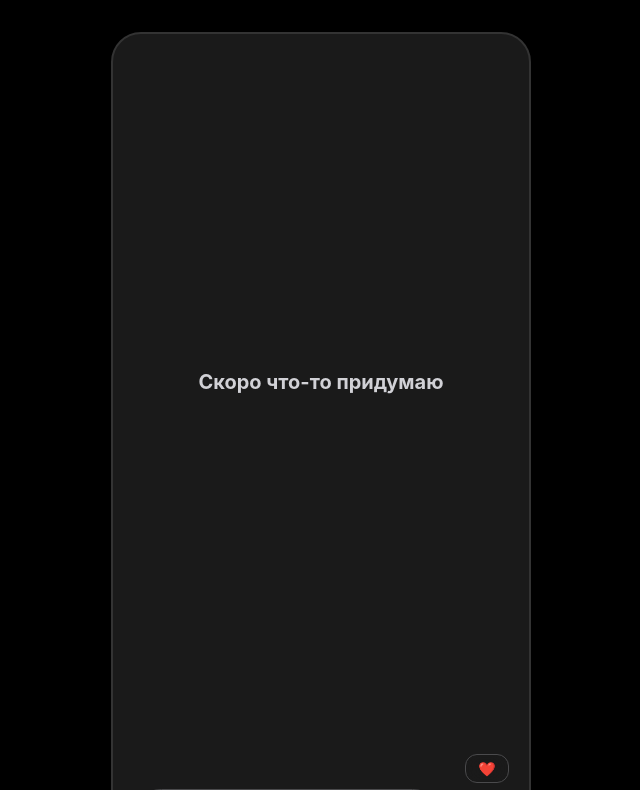
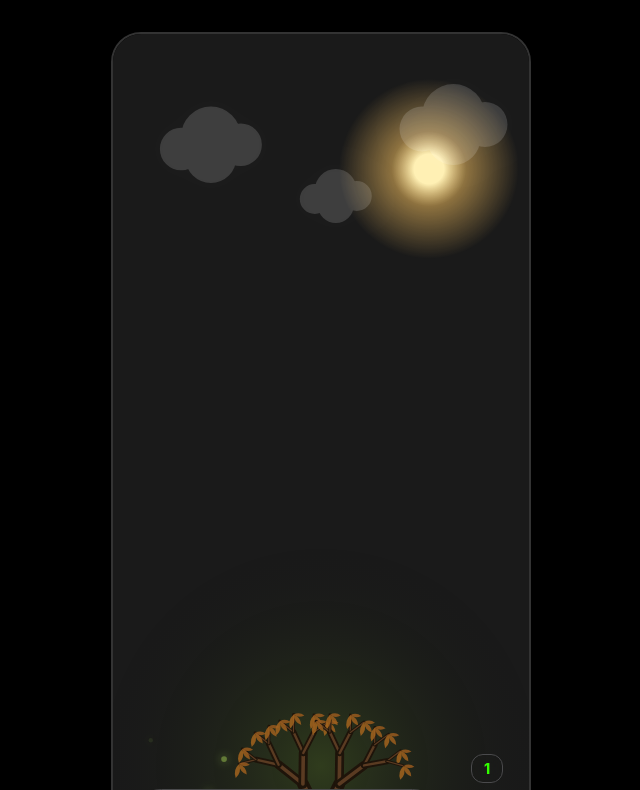
Before and after one commit to Wayy-1201/Krytie_Shychki, a Flask app: page / in a window 1280 px wide, after a click on "Дерево". Shown: the top 790 px of the page, without its empty margins (319-959 px from the left). Run offline with Flask 3, Linux system fonts and the light colour scheme; grey boxes labelled with a size stand in for pictures from a placeholder-image service; some libraries are stand-ins or nearby versions.

Commit message:
add_tree

```diff
--- a/static/main.js
+++ b/static/main.js
@@ -412,12 +412,25 @@ document.addEventListener('DOMContentLoaded', async () => {
             link.classList.add('active');
 
             if (badge) {
+                const for_tree = document.querySelector('.content-wrapper');
                 if (link.classList.contains('nav-profile') || link.getAttribute('data-target') === 'page-shop') {
                     badge.innerText = userCoins;
                     badge.style.color = "white";
+                    for_tree.style.marginTop = "60px"; // Возвращаем верхний маргин для дерева
                 } else if (link.getAttribute('data-target') === 'page-tasks') {
                     badge.innerText = userLevel;
                     badge.style.color = "#0a84ff";
+                    for_tree.style.marginTop = "60px"; // Возвращаем верхний маргин для дерева
+                }
+                if (link.getAttribute('data-target') === 'page-tree') {
+                    if (typeof initTree === 'function') {
+                        let treeStage = getTreeStage(userLevel); // Получаем текущую стадию дерева
+                        initTree(); // Безопасно запускаем перерисовку и инициализацию холста
+                        badge.innerHTML = treeStage; // Показываем уровень на дереве
+                        badge.style.color = "#33ff00";
+                        for_tree.style.padding = "0px"; // Убираем паддинг для дерева
+                        for_tree.style.marginTop = "45px"; // Убираем верхний маргин для дерева
+                    }
                 }
             }
 
@@ -698,5 +711,344 @@ document.addEventListener('DOMContentLoaded', async () => {
 
     setupBattery('bar-physical', 'fill-physical');
     setupBattery('bar-social', 'fill-social');
+    initTree();
 
 });
+
+
+
+
+
+
+// ==========================================
+// 6. ИНТЕРАКТИВНОЕ ДЕРЕВО (CANVAS)
+// ==========================================
+let treeTime = 0;
+let treeCanvas = null;
+let treeCtx = null;
+let particles = [];
+const MAX_PARTICLES = 60; // Количество летающих частиц
+
+// Определение стадии строго по уровням
+function getTreeStage(lvl) {
+    if (lvl >= 1 && lvl <= 3) return 1;
+    if (lvl >= 4 && lvl <= 6) return 2;
+    if (lvl >= 7 && lvl <= 9) return 3;
+    if (lvl >= 10 && lvl <= 14) return 4;
+    if (lvl >= 15) return 5; // 19 и выше
+}
+
+// Создание одной частицы
+function createParticle(w, h) {
+    return {
+        x: Math.random() * w,
+        y: Math.random() * h,
+        vx: (Math.random() - 0.5) * 0.8,
+        vy: (Math.random() - 0.5) * 0.5 - 0.5, // Летят слегка вверх
+        size: Math.random() * 2 + 1.5,
+        life: Math.random(),
+        alpha: Math.random() * 0.5 + 0.3
+    };
+}
+
+function initTree() {
+    treeCanvas = document.getElementById('treeCanvas');
+    const treeContainer = document.querySelector('.tree-container');
+
+    if (!treeCanvas || !treeContainer) return;
+
+    treeCtx = treeCanvas.getContext('2d');
+
+    // Безопасное назначение размеров
+    if (treeContainer.clientWidth > 0) {
+        treeCanvas.width = treeContainer.clientWidth;
+        treeCanvas.height = treeContainer.clientHeight;
+    }
+
+    const resizeObserver = new ResizeObserver(entries => {
+        for (let entry of entries) {
+            const { width, height } = entry.contentRect;
+            if (width > 0 && height > 0) {
+                treeCanvas.width = width;
+                treeCanvas.height = height;
+            }
+        }
+    });
+
+    resizeObserver.observe(treeContainer);
+
+    // Запускаем цикл отрисовки один раз
+    if (!window.treeAnimationStarted) {
+        window.treeAnimationStarted = true;
+        requestAnimationFrame(renderTree);
+    }
+}
+
+function drawGround(w, h) {
+    treeCtx.save();
+
+    // Градиент от вершины холма до самого низа
+    let groundGrad = treeCtx.createLinearGradient(0, h - 150, 0, h);
+    groundGrad.addColorStop(0, '#3e5c22'); // Темно-зеленая трава на верхушке
+    groundGrad.addColorStop(1, '#0a0d06'); // Плавный уход в темную почву в самом низу
+
+    treeCtx.fillStyle = groundGrad;
+    treeCtx.beginPath();
+
+    // Начинаем отрисовку строго с левого нижнего угла
+    treeCtx.moveTo(0, h);
+    // Поднимаемся вверх по левому краю холста
+    treeCtx.lineTo(0, h - 60);
+
+    // Рисуем большой плавный холм. Контрольная точка изгиба по центру поднята до h - 160
+    // Фактическая вершина холма получится ровно на высоте h - 110
+    treeCtx.quadraticCurveTo(w / 2, h - 240, w, h - 60);
+
+    // Опускаемся по правому краю и закрываем контур в правом нижнем углу
+    treeCtx.lineTo(w, h);
+    treeCtx.closePath();
+    treeCtx.fill();
+
+    treeCtx.restore();
+}
+
+// Отрисовка магических частиц
+function updateAndDrawParticles(w, h) {
+    // Дозаполняем массив, если частиц не хватает
+    while (particles.length < MAX_PARTICLES) {
+        particles.push(createParticle(w, h));
+    }
+
+    treeCtx.save();
+    particles.forEach((p, i) => {
+        p.x += p.vx;
+        p.y += p.vy;
+        p.life -= 0.003;
+
+        // Если частица "умерла" или улетела за экран - пересоздаем ее внизу
+        if (p.life <= 0 || p.y < 0 || p.x < 0 || p.x > w) {
+            particles[i] = createParticle(w, h);
+            particles[i].y = h - Math.random() * 50;
+            particles[i].life = 1;
+        }
+
+        // Мерцание
+        treeCtx.globalAlpha = p.alpha * Math.abs(Math.sin(p.life * Math.PI));
+
+        // Цвет светлячков (можно сделать зависимым от монет, пока просто салатово-желтые)
+        treeCtx.fillStyle = '#ccff66';
+        treeCtx.shadowBlur = 8;
+        treeCtx.shadowColor = '#ccff66';
+
+        treeCtx.beginPath();
+        treeCtx.arc(p.x, p.y, p.size, 0, Math.PI * 2);
+        treeCtx.fill();
+    });
+    treeCtx.restore();
+}
+
+function renderTree() {
+    if (!treeCtx || treeCanvas.width === 0) {
+        requestAnimationFrame(renderTree);
+        return;
+    }
+
+    let w = treeCanvas.width;
+    let h = treeCanvas.height;
+
+    // Очищаем кадр
+    treeCtx.clearRect(0, 0, w, h);
+
+    let lvl = typeof userLevel !== 'undefined' ? userLevel : 1;
+    let stage = getTreeStage(lvl);
+
+    // 1. Рисуем фон и частицы и солнце
+    drawSunAndClouds(w, h);
+    drawGround(w, h);
+    updateAndDrawParticles(w, h);
+
+    let maxDepth = stage + 4;
+    let startLength = 40 + (stage * 15);
+
+    treeCtx.save();
+    treeCtx.translate(w / 2, h - 110);
+
+    // 2. Добавляем магическую ауру за деревом (свечение)
+    let auraGradient = treeCtx.createRadialGradient(0, -startLength * 2, 0, 0, -startLength * 2, startLength * 4);
+    auraGradient.addColorStop(0, 'rgba(173, 255, 47, 0.15)'); // Легкий салатовый свет
+    auraGradient.addColorStop(1, 'rgba(0, 0, 0, 0)');
+    treeCtx.fillStyle = auraGradient;
+    treeCtx.beginPath();
+    treeCtx.arc(0, -startLength * 2, startLength * 4, 0, Math.PI * 2);
+    treeCtx.fill();
+
+    // 3. Рисуем само дерево
+    drawBranch(0, maxDepth, startLength, -Math.PI / 2);
+
+    treeCtx.restore();
+
+    treeTime += 0.012;
+    requestAnimationFrame(renderTree);
+}
+
+function drawBranch(depth, maxDepth, length, angle) {
+    if (depth >= maxDepth) return;
+
+    let sway = Math.sin(treeTime + depth * 0.8) * 0.035 * (depth / maxDepth);
+    let currentAngle = angle + sway;
+    let endX = Math.cos(currentAngle) * length;
+    let endY = Math.sin(currentAngle) * length;
+
+    let thickness = Math.max(1.5, (maxDepth - depth) * 3);
+
+    // Слой 1: Тень ствола
+    treeCtx.beginPath();
+    treeCtx.moveTo(0, 0);
+    treeCtx.lineTo(endX, endY);
+    treeCtx.lineWidth = thickness;
+    treeCtx.strokeStyle = '#1e140a';
+    treeCtx.lineCap = 'round';
+    treeCtx.stroke();
+
+    // Слой 2: Блик ствола
+    if (thickness > 2) {
+        treeCtx.beginPath();
+        treeCtx.moveTo(0, 0);
+        treeCtx.lineTo(endX * 0.95, endY * 0.95);
+        treeCtx.lineWidth = thickness * 0.4;
+        treeCtx.strokeStyle = '#5a3b22';
+        treeCtx.stroke();
+    }
+
+    treeCtx.translate(endX, endY);
+
+    // =======================================
+    // ЦВЕТА ЛИСТЬЕВ ПО УРОВНЯМ (СТАДИЯМ)
+    // =======================================
+
+    if (depth === maxDepth - 1) {
+        let leavesInCluster = 3;
+
+        // Получаем текущий уровень и стадию дерева
+        let lvl = typeof userLevel !== 'undefined' ? userLevel : 1;
+        let currentStage = getTreeStage(lvl); // 1, 2, 3, 4 или 5
+
+        for (let i = 0; i < leavesInCluster; i++) {
+            let rand1 = (depth * 11 + i * 17) % 100 / 100;
+            let rand2 = (depth * 13 + i * 23) % 100 / 100;
+
+            let pulse = Math.sin(treeTime * 2.5 + depth + i) * 1.5;
+            let leafSize = 9 + pulse + (rand1 * 5);
+            let leafAngle = (rand2 - 0.5) * Math.PI * 1.2;
+
+            // Базовые цвета для каждого уровня
+            let r, g, b;
+
+            if (currentStage === 1) {
+                // 1 уровень — Коричневые / Осенние
+                r = 140 + rand1 * 30;
+                g = 80 + rand2 * 20;
+                b = 30;
+            } else if (currentStage === 2) {
+                // 2 уровень — Зеленые
+                r = 20 + rand1 * 40;
+                g = 120 + rand2 * 80;
+                b = 40 + rand1 * 30;
+            } else if (currentStage === 3) {
+                // 3 уровень — Синие / Голубые
+                r = 30 + rand1 * 20;
+                g = 100 + rand2 * 50;
+                b = 200 + rand1 * 55;
+            } else if (currentStage === 4) {
+                // 4 уровень — Красные / Рубиновые
+                r = 200 + rand1 * 55;
+                g = 30 + rand2 * 20;
+                b = 50 + rand1 * 20;
+            } else {
+                // 5 уровень — Фиолетовые / Магические
+                r = 150 + rand1 * 55;
+                g = 40 + rand2 * 20;
+                b = 200 + rand1 * 55;
+            }
+
+            treeCtx.save();
+            treeCtx.rotate(leafAngle);
+
+            treeCtx.fillStyle = `rgba(${r}, ${g}, ${b}, 0.85)`;
+
+            // Рисуем форму листа
+            treeCtx.beginPath();
+            treeCtx.moveTo(0, 0);
+            treeCtx.quadraticCurveTo(leafSize / 2, -leafSize / 3, leafSize, 0);
+            treeCtx.quadraticCurveTo(leafSize / 2, leafSize / 3, 0, 0);
+            treeCtx.fill();
+
+            treeCtx.restore();
+        }
+    }
+
+    // Ветвление
+    if (depth < maxDepth - 1) {
+        let spread = 0.45 + (Math.sin(treeTime * 0.5) * 0.03);
+        drawBranch(depth + 1, maxDepth, length * 0.75, angle - spread);
+        drawBranch(depth + 1, maxDepth, length * 0.75, angle + spread);
+    }
+
+    treeCtx.translate(-endX, -endY);
+}
+
+
+// Функция для отрисовки одного пушистого облака
+function drawCloud(x, y, scale) {
+    treeCtx.save();
+    treeCtx.translate(x, y);
+    treeCtx.scale(scale, scale);
+
+    // Делаем облака полупрозрачными и мягкими, чтобы они вписывались в стиль
+    treeCtx.fillStyle = 'rgba(255, 255, 255, 0.15)';
+    treeCtx.shadowBlur = 20;
+    treeCtx.shadowColor = 'rgba(255, 255, 255, 0.1)';
+
+    // Рисуем облако из пересекающихся кругов
+    treeCtx.beginPath();
+    treeCtx.arc(0, 0, 25, 0, Math.PI * 2);      // Левая часть
+    treeCtx.arc(35, -15, 35, 0, Math.PI * 2);   // Верхушка
+    treeCtx.arc(70, -5, 25, 0, Math.PI * 2);    // Правая часть
+    treeCtx.arc(35, 10, 30, 0, Math.PI * 2);    // Низ (заполнитель)
+    treeCtx.fill();
+
+    treeCtx.restore();
+}
+
+// Функция для отрисовки солнца и всех облаков
+function drawSunAndClouds(w, h) {
+    treeCtx.save();
+
+    // 1. Рисуем магическое теплое солнце в правом верхнем углу
+    let sunX = w - 100;
+    let sunY = 90;
+
+    // Создаем красивый радиальный градиент (яркий центр, растворяющиеся края)
+    let sunGrad = treeCtx.createRadialGradient(sunX, sunY, 15, sunX, sunY, 90);
+    sunGrad.addColorStop(0, 'rgba(255, 240, 180, 1)');     // Плотный светло-желтый центр
+    sunGrad.addColorStop(0.3, 'rgba(255, 200, 100, 0.5)'); // Оранжевое свечение
+    sunGrad.addColorStop(1, 'rgba(255, 200, 100, 0)');     // Прозрачный край
+
+    treeCtx.fillStyle = sunGrad;
+    treeCtx.beginPath();
+    treeCtx.arc(sunX, sunY, 90, 0, Math.PI * 2);
+    treeCtx.fill();
+
+    // 2. Рисуем облака
+    // Используем treeTime, чтобы они ооочень медленно и плавно "плыли" на месте
+    let drift1 = Math.sin(treeTime * 0.05) * 20;
+    let drift2 = Math.cos(treeTime * 0.04) * 15;
+    let drift3 = Math.sin(treeTime * 0.06 + 2) * 25;
+
+    // Расставляем три облака на разных высотах и разного размера
+    drawCloud(w * 0.15 + drift1, 70, 0.85);  // Слева
+    drawCloud(w * 0.45 + drift2, 120, 0.6);  // По центру (чуть ниже и меньше)
+    drawCloud(w * 0.70 + drift3, 50, 0.9);   // Справа (ближе к солнцу)
+
+    treeCtx.restore();
+}
--- a/static/style.css
+++ b/static/style.css
@@ -749,3 +749,28 @@
         color: #ffffff;
         z-index: 2;
     }
+
+
+
+
+/* --- СТРАНИЦА: ДЕРЕВО --- */
+.tree-container {
+    width: 100%;
+    height: 100vh;
+    display: flex;
+    align-items: start;
+    justify-content: center;
+    background: transparent;
+    overflow: hidden;
+    position: relative;
+}
+
+#treeCanvas {
+    width: 100%;
+    height: 100%;
+    display: block;
+}
+#page-tree {
+    /* Если у тебя уже есть общие стили для .page, добавь только высоту */
+    width: 100%;
+}
--- a/templates/index.html
+++ b/templates/index.html
@@ -58,9 +58,10 @@
                 </div>
             </div>
 
+
             <div id="page-tree" class="page">
-                <div style="height: 100%; min-height: 60vh; display: flex; align-items: center; justify-content: center; color: var(--text-secondary); font-size: 20px; font-weight: 700;">
-                    Скоро что-то придумаю
+                <div class="tree-container">
+                    <canvas id="treeCanvas" width="300" height="400"></canvas>
                 </div>
             </div>
 
```
